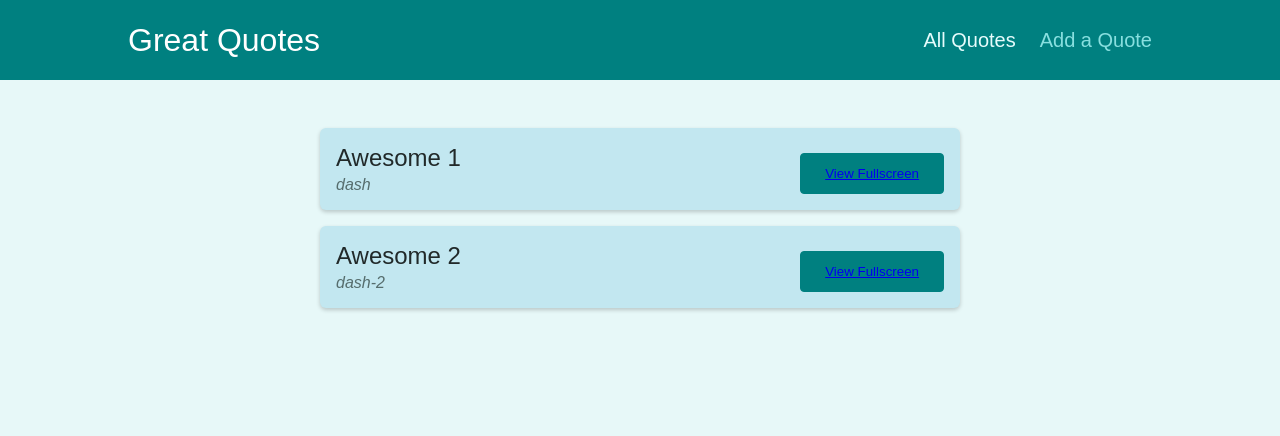
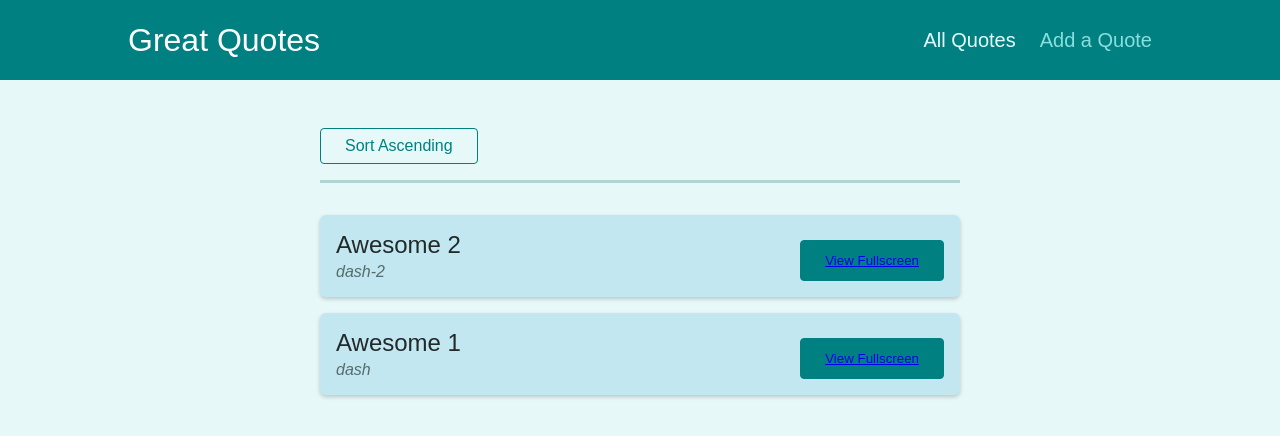
Before and after one commit to darshangit/react-router-v17-v2, a React (Create React App) app: page /quotes in a window 1280 px wide. Shown: the top 436 px of the page. Built offline with nearby package versions, Linux system fonts and the light colour scheme.

Commit message:
Sorting quotes

```diff
--- a/src/components/quotes/QuoteList.js
+++ b/src/components/quotes/QuoteList.js
@@ -1,13 +1,42 @@
-import { Fragment } from 'react';
+import { Fragment } from "react";
+import { useHistory, useLocation } from "react-router";
 
-import QuoteItem from './QuoteItem';
-import classes from './QuoteList.module.css';
+import QuoteItem from "./QuoteItem";
+import classes from "./QuoteList.module.css";
+
+const sortQuotes = (quotes, ascending) => {
+  return quotes.sort((quoteA, quoteB) => {
+    if (ascending) {
+      return quoteA.id > quoteB.id ? 1 : -1;
+    } else {
+      return quoteA.id < quoteB.id ? 1 : -1;
+    }
+  });
+};
 
 const QuoteList = (props) => {
+  const history = useHistory();
+  const location = useLocation();
+  console.log(location)
+
+  const queryParams = new URLSearchParams(location.search);
+
+  const isSortingAscending = queryParams.get('sort') === 'asc';
+
+  const sortedQuotes = sortQuotes(props.quotes, isSortingAscending);
+
+  const changeSortingHandler = () => {
+    history.push("/quotes?sort=" + (isSortingAscending ? 'desc' : 'asc'));
+  };
+
   return (
     <Fragment>
+      <div className={classes.sorting}>
+        <button onClick={changeSortingHandler}>Sort {isSortingAscending ? 'Desc' : 'Ascending'}</button>
+      </div>
       <ul className={classes.list}>
-        {props.quotes && props.quotes.map((quote) => (
+        {sortedQuotes &&
+          sortedQuotes.map((quote) => (
             <QuoteItem
               key={quote.id}
               id={quote.id}
```
Also changed, not shown: 1 other file (tests, documents, lock files or other folders). Lines whose indentation alone changed are shown as unchanged.
